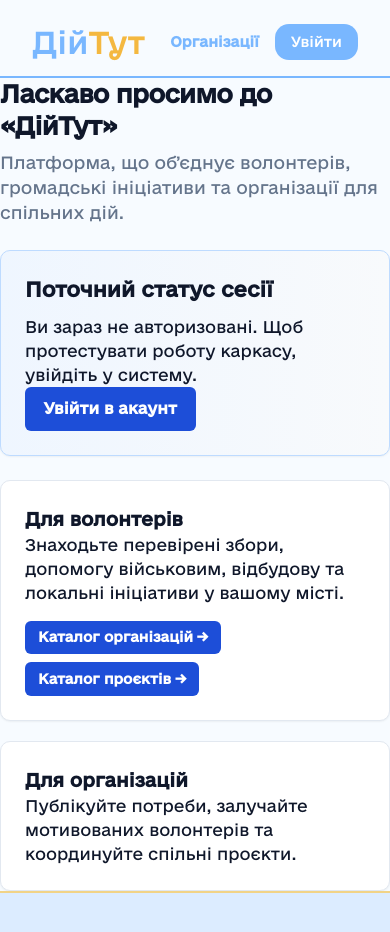
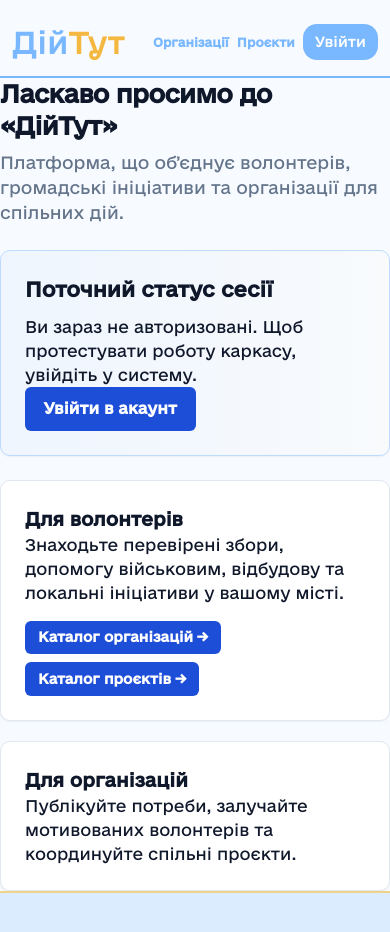
Before and after one commit to notdevelopers-dev/diytut, a React (Vite) app in the folder frontend/: page / in a window 390 px wide. Shown: the top 932 px of the page. Built offline with nearby package versions, Linux system fonts and the light colour scheme; no server answers.

Commit message:
SCRUM-128 [FE] Header: «Проєкти» link next to «Організації»; compact header on phones so it fits at 360px

```diff
--- a/frontend/src/app/layouts/RootLayout.tsx
+++ b/frontend/src/app/layouts/RootLayout.tsx
@@ -26,15 +26,21 @@ export const RootLayout = () => {
     <div className="relative flex min-h-screen flex-col justify-between bg-[#F7FBFF] overflow-x-hidden">
       {/* 1. Шапка за макетом із Figma: логотип ДійТут + жовта кнопка ☰ */}
       <header className="w-full bg-[#F7FBFF]">
-        <div className="flex items-center justify-between px-8 pt-6 pb-4">
+        <div className="flex items-center justify-between gap-2 px-3 pt-6 pb-4 sm:px-8">
           <Logo />
 
-          <div className="flex items-center gap-4">
+          <div className="flex items-center gap-2 sm:gap-4">
             <Link
               to="/organizations"
-              className="text-sm font-semibold text-main no-underline hover:text-main-hover"
+              className="text-xs font-semibold text-main no-underline hover:text-main-hover sm:text-sm"
             >
               Організації
+            </Link>
+            <Link
+              to="/projects"
+              className="text-xs font-semibold text-main no-underline hover:text-main-hover sm:text-sm"
+            >
+              Проєкти
             </Link>
             {/* Жовта кнопка трьох рисочок (☰) */}
             {isAuthenticated ? (
@@ -53,7 +59,7 @@ export const RootLayout = () => {
             ) : (
               <Link
                 to="/login"
-                className="rounded-lg bg-main px-4 py-2 text-sm font-medium text-white no-underline"
+                className="shrink-0 rounded-lg bg-main px-3 py-2 text-sm font-medium text-white no-underline sm:px-4"
               >
                 Увійти
               </Link>
```
